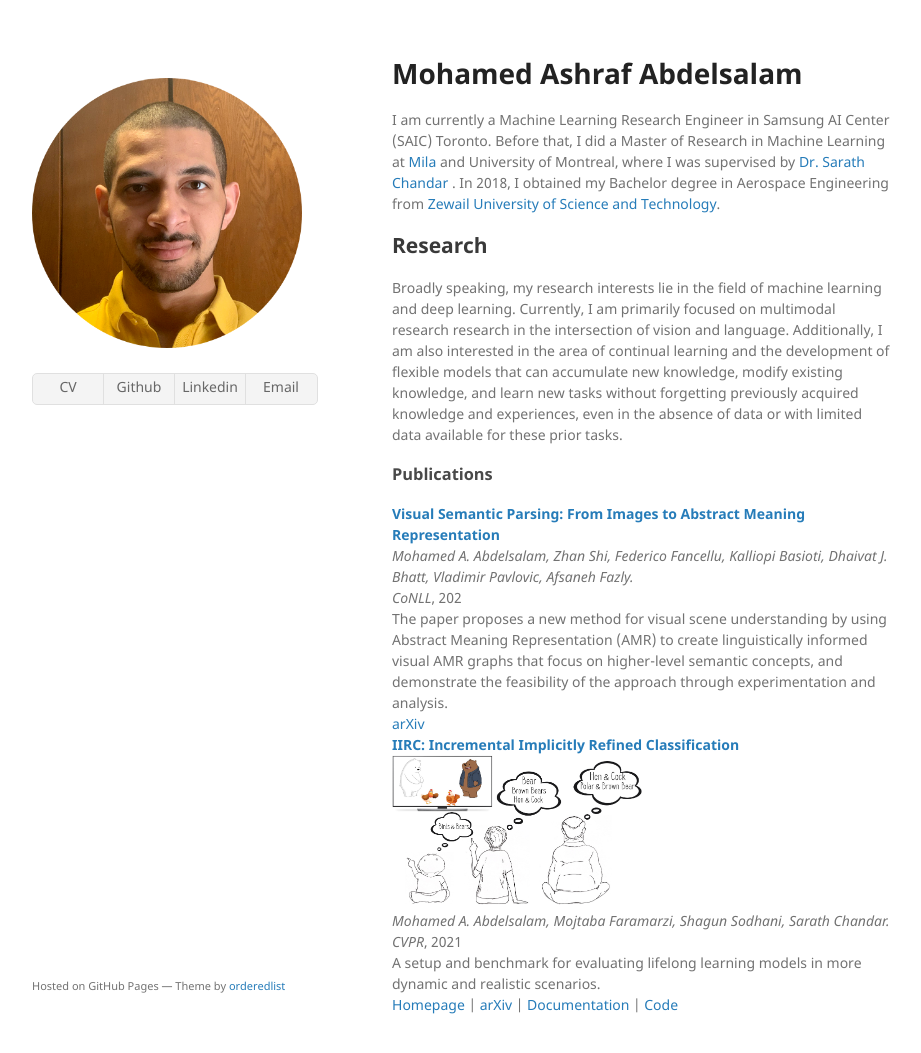
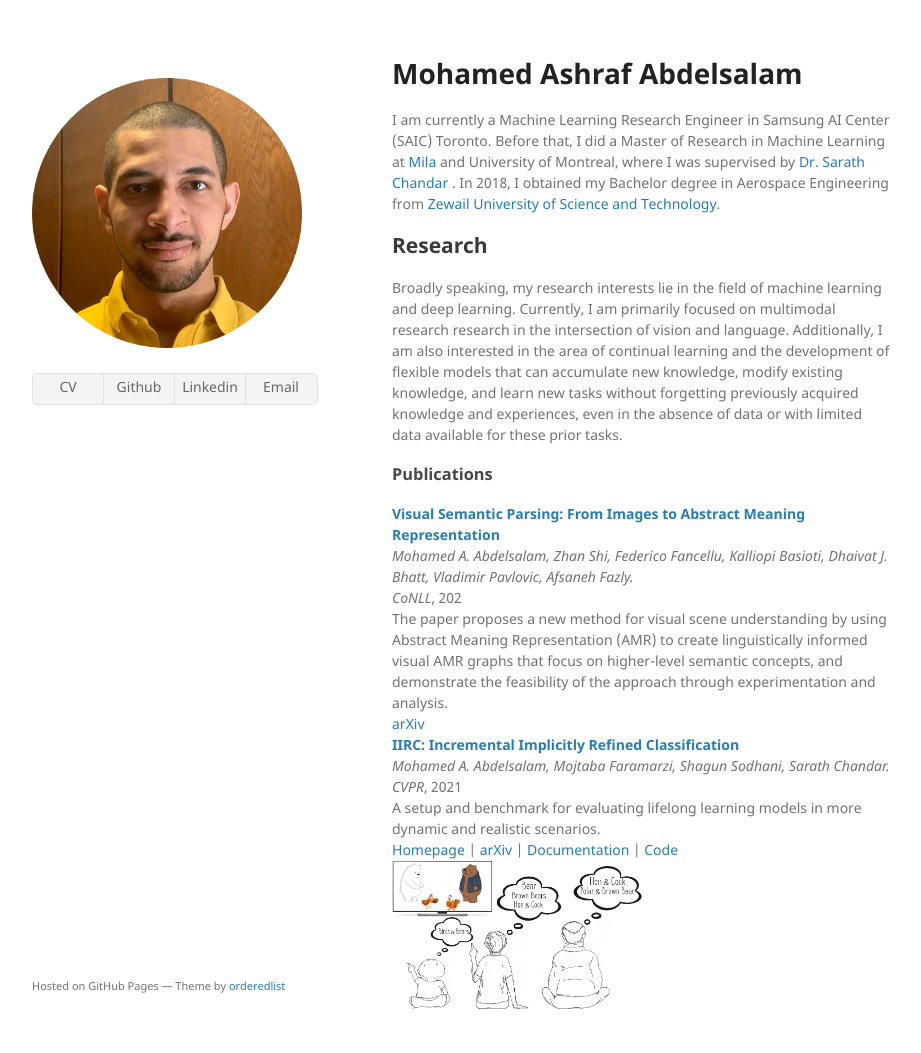
Before and after one commit to MohamedAbdelsalam9/mohamedabdelsalam9.github.io, a Jekyll site: the page built from index.md, in a window 1280 px wide and 1065 px high. Shown: the top 1053 px of the window, without its empty margins (178-1099 px from the left). Built offline with Jekyll 4.4.1, drawn with Linux system fonts in a browser that asks for light colours; the repository's description, which GitHub fills in, is left out; our own code applies the rules of GitHub Pages for plain Markdown files.

Commit message:
Update index.md

```diff
--- a/index.md
+++ b/index.md
@@ -23,10 +23,12 @@ Broadly speaking, my research interests lie in the field of machine learning and
 
     <div class="text">
      <a href="https://chandar-lab.github.io/IIRC/"><b>IIRC: Incremental Implicitly Refined Classification</b></a>
-    <img src="./images/summary.png" alt=""/>
      <br><i>Mohamed A. Abdelsalam, Mojtaba Faramarzi, Shagun Sodhani, Sarath Chandar.</i>
      <br><i>CVPR</i>, 2021
      <br>A setup and benchmark for evaluating lifelong learning models in more dynamic and realistic scenarios.
      <br><a href="https://chandar-lab.github.io/IIRC/">Homepage</a> | <a href="https://arxiv.org/abs/2012.12477">arXiv</a> |
      <a href="https://iirc.readthedocs.io/en/latest/">Documentation</a> | <a href="https://github.com/chandar-lab/IIRC/">Code</a>
     </div>
+<div class="image">
+     <img src="./images/summary.png" alt=""/>
+   </div>
```
